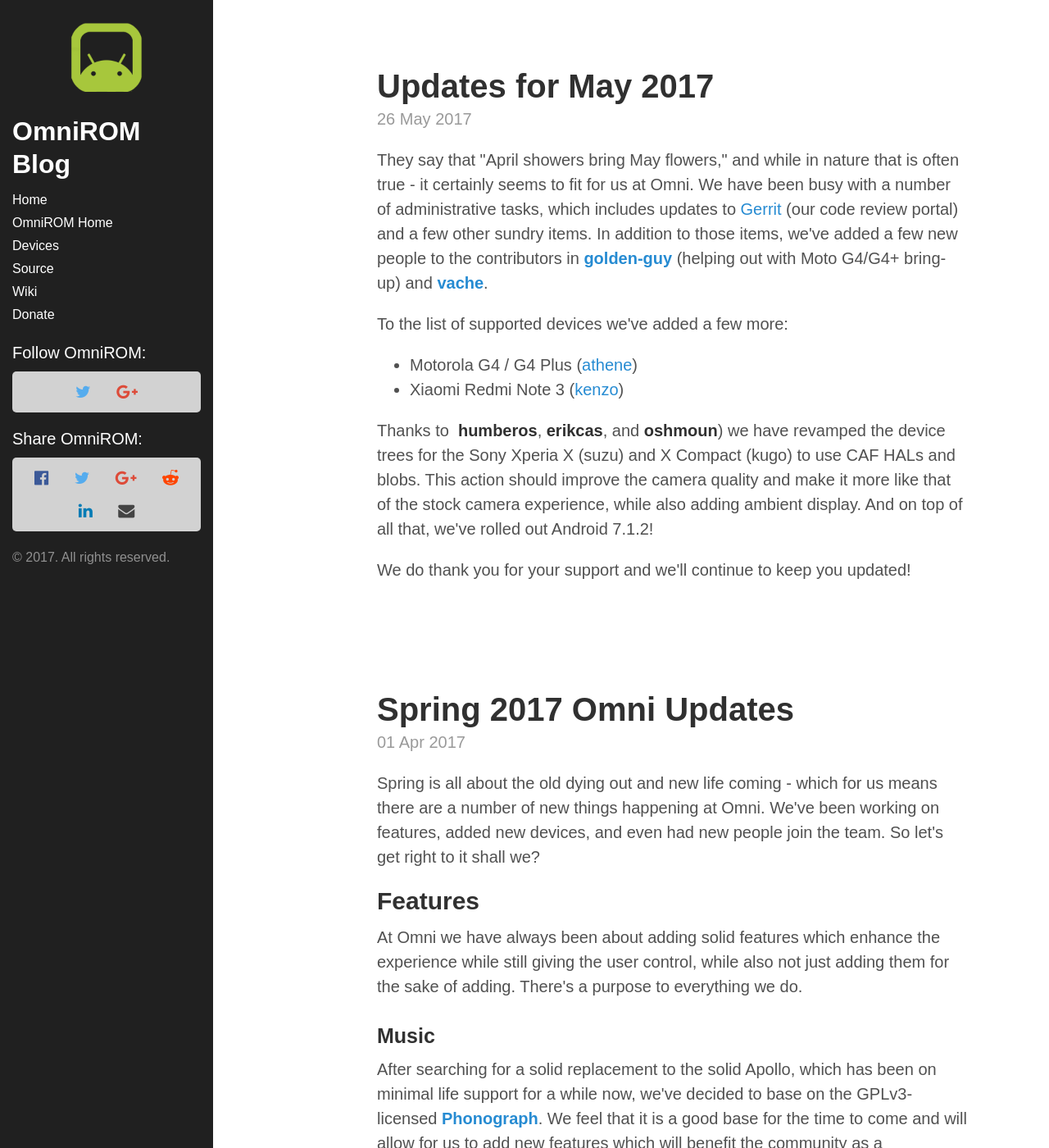
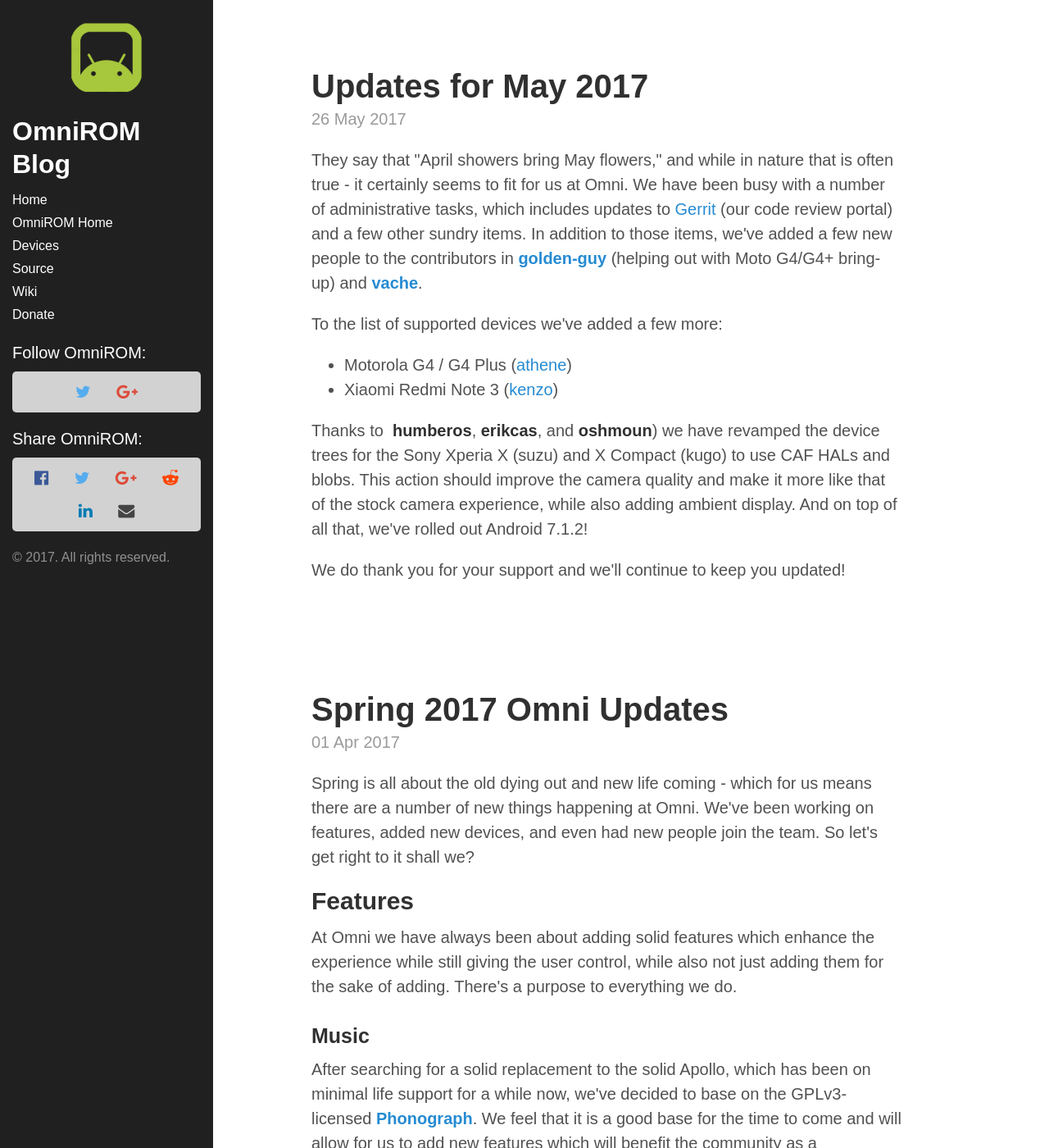
Before and after one commit to omnirom/blog, a Jekyll site: the page built from index.html, in a window 1280 px wide and 1400 px high. Shown: the whole window at 82% size. Built offline with Jekyll 4.4.1, drawn with Linux system fonts in a browser that asks for light colours; Markdown is read by kramdown in place of the engine named in the settings; the list of posts is cut into pages by our own code.

Commit message:
adjust page content margin

```diff
--- a/public/css/hyde.css
+++ b/public/css/hyde.css
@@ -152,7 +152,7 @@
 
 @media (min-width: 64em) {
   .content {
-    margin-left: 22rem;
+    margin-left: 18rem;
     margin-right: 4rem;
   }
 }
```
